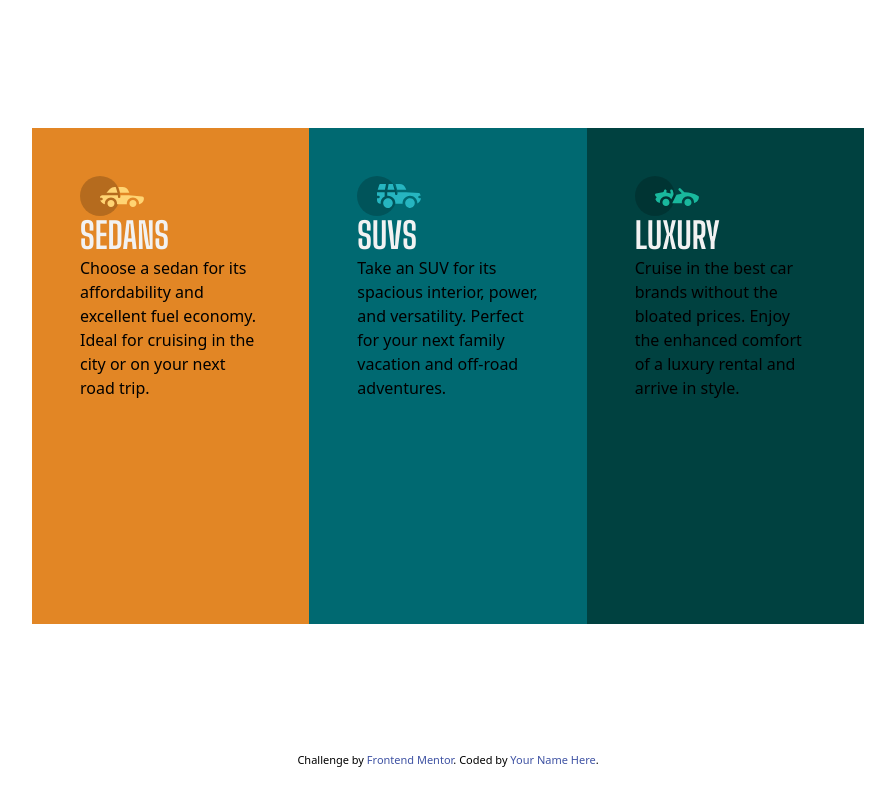
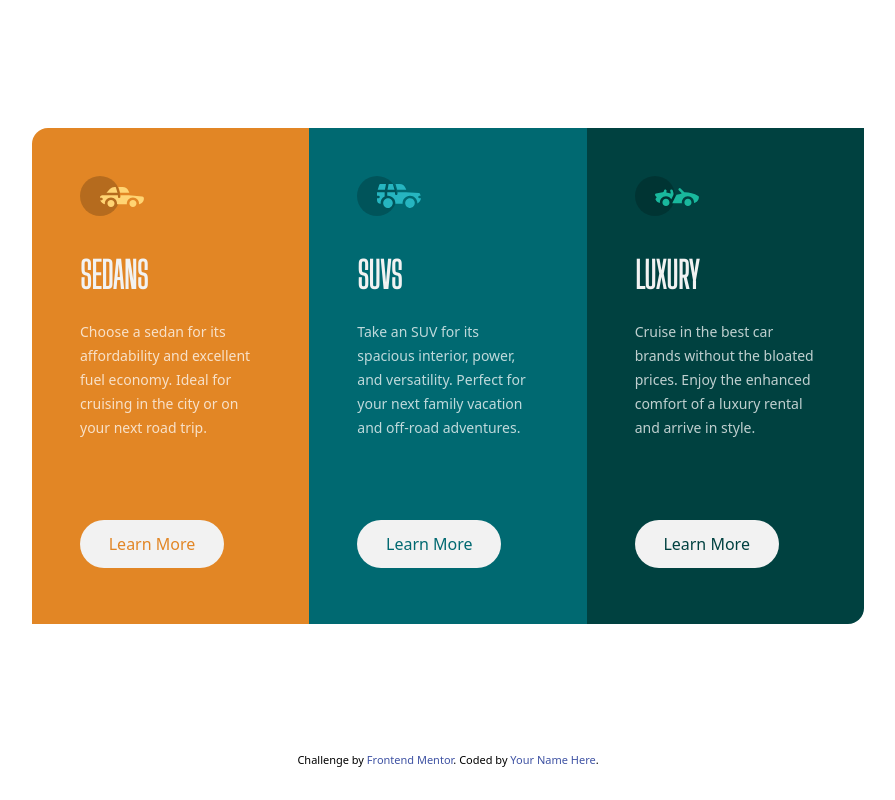
Before and after one commit to Youmnaelzany/3-Column-Preview-Card-Component----Tailwind, a website: page src/pages/index.html in a window 1280 px wide. Shown: the whole page, without its empty margins (192-1087 px from the left). Drawn offline with Linux system fonts and the light colour scheme.

Commit message:
finished the project using Tailwind

```diff
--- a/src/pages/index.html
+++ b/src/pages/index.html
@@ -18,7 +18,7 @@
     <link rel="preconnect" href="https://fonts.googleapis.com" />
     <link rel="preconnect" href="https://fonts.gstatic.com" crossorigin />
     <link
-      href="https://fonts.googleapis.com/css2?family=Big+Shoulders+Display:wght@700&family=Lexend+Deca&display=swap"
+      href="https://fonts.googleapis.com/css2?family=Big+Shoulders+Display:wght@300&family=Lexend+Deca&display=swap"
       rel="stylesheet"
     />
   </head>
@@ -27,47 +27,75 @@
       <div
         class="mx-24 box-border flex p-32 sm:mx-6 sm:flex-col sm:px-6 sm:py-20"
       >
-        <div class="h-[31rem] w-72 bg-clr-orange p-12 sm:h-[27rem] sm:w-80">
+        <div
+          class="h-[31rem] w-72 rounded-tl-2xl bg-clr-orange p-12 sm:h-[27rem] sm:w-80 sm:rounded-se-2xl lg:rounded-es-2xl"
+        >
           <div>
             <img src="../../public/images/icon-sedans.svg" alt="icon-sedans" />
           </div>
           <h2
-            class="font-big-shoulders text-4xl font-bold uppercase text-clr-light"
+            class="mb-6 mt-10 font-big-shoulders text-4xl font-bold uppercase text-clr-light"
           >
             Sedans
           </h2>
-          <p>
+          <p
+            class="mb-20 text-sm font-normal leading-6 text-clr-lighter opacity-75 sm:mb-6"
+          >
             Choose a sedan for its affordability and excellent fuel economy.
             Ideal for cruising in the city or on your next road trip.
           </p>
+          <button
+            type="button"
+            class="h-12 w-36 cursor-pointer rounded-3xl bg-clr-light text-clr-orange hover:border-2 hover:bg-clr-orange hover:text-clr-light hover:duration-300"
+          >
+            Learn More
+          </button>
         </div>
         <div class="h-[31rem] w-72 bg-clr-cyan p-12 sm:h-[27rem] sm:w-80">
           <div>
             <img src="../../public/images/icon-suvs.svg" alt="icon-suvs" />
           </div>
           <h2
-            class="font-big-shoulders text-4xl font-bold uppercase text-clr-light"
+            class="mb-6 mt-10 font-big-shoulders text-4xl font-bold uppercase text-clr-light"
           >
             SUVs
           </h2>
-          <p>
+          <p
+            class="mb-20 text-sm font-normal leading-6 text-clr-lighter opacity-75 sm:mb-6"
+          >
             Take an SUV for its spacious interior, power, and versatility.
             Perfect for your next family vacation and off-road adventures.
           </p>
+          <button
+            type="button"
+            class="h-12 w-36 cursor-pointer rounded-3xl bg-clr-light text-clr-cyan hover:border-2 hover:bg-clr-cyan hover:text-clr-light hover:duration-300"
+          >
+            Learn More
+          </button>
         </div>
-        <div class="h-[31rem] w-72 bg-clr-dark-cyan p-12 sm:h-[27rem] sm:w-80">
+        <div
+          class="h-[31rem] w-72 rounded-br-2xl bg-clr-dark-cyan p-12 sm:h-[27rem] sm:w-80 sm:rounded-bl-2xl lg:rounded-tr-2xl"
+        >
           <div>
             <img src="../../public/images/icon-luxury.svg" alt="icon-luxury" />
           </div>
           <h2
-            class="font-big-shoulders text-4xl font-bold uppercase text-clr-light"
+            class="mb-6 mt-10 font-big-shoulders text-4xl font-bold uppercase text-clr-light"
           >
             Luxury
           </h2>
-          <p>
+          <p
+            class="mb-20 text-sm font-normal leading-6 text-clr-lighter opacity-75 sm:mb-6"
+          >
             Cruise in the best car brands without the bloated prices. Enjoy the
             enhanced comfort of a luxury rental and arrive in style.
           </p>
+          <button
+            type="button"
+            class="h-12 w-36 cursor-pointer rounded-3xl bg-clr-light text-clr-dark-cyan hover:border-2 hover:bg-clr-dark-cyan hover:text-clr-light hover:duration-300"
+          >
+            Learn More
+          </button>
         </div>
       </div>
     </main>
```
Also changed, not shown: dist/output.css.
